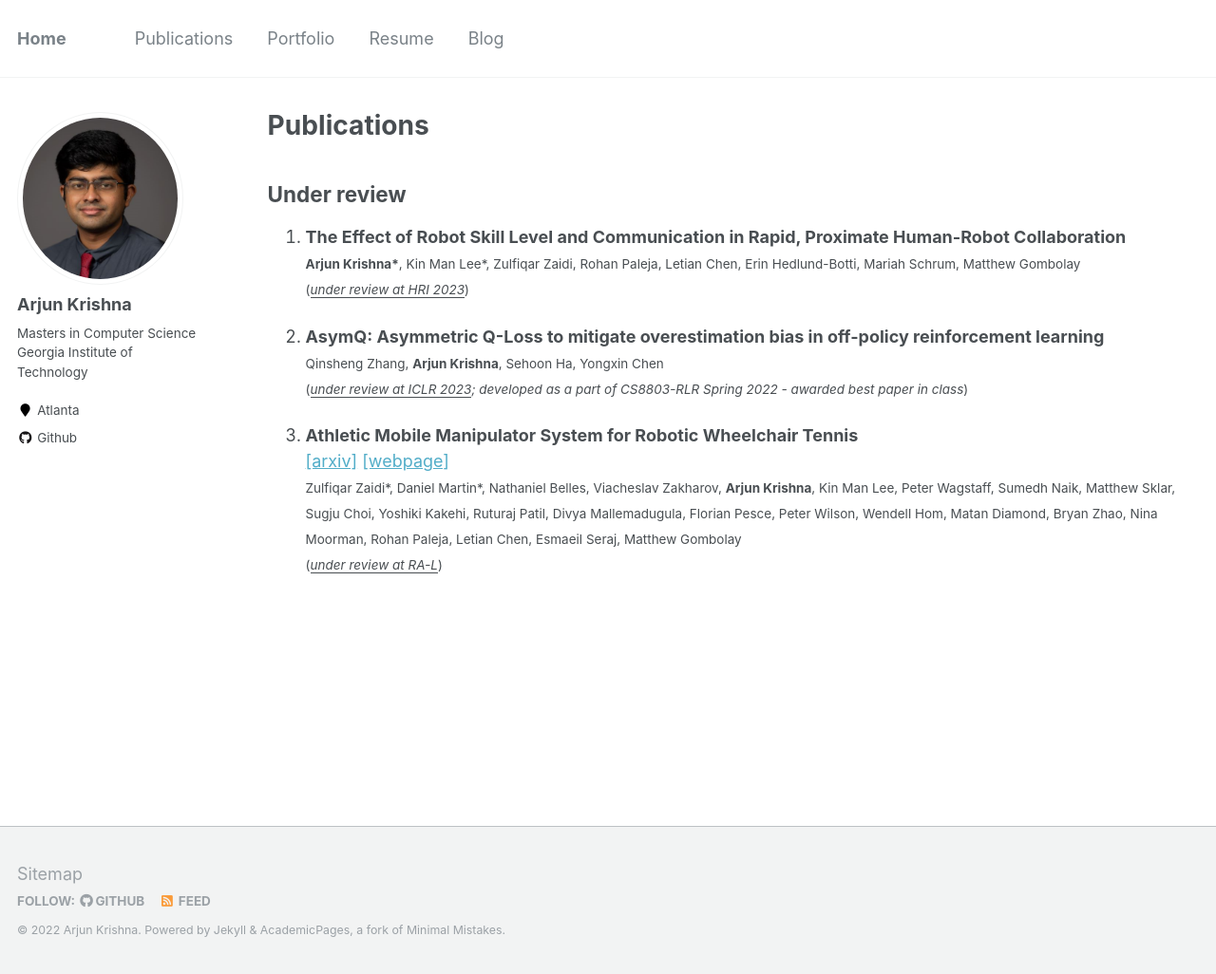
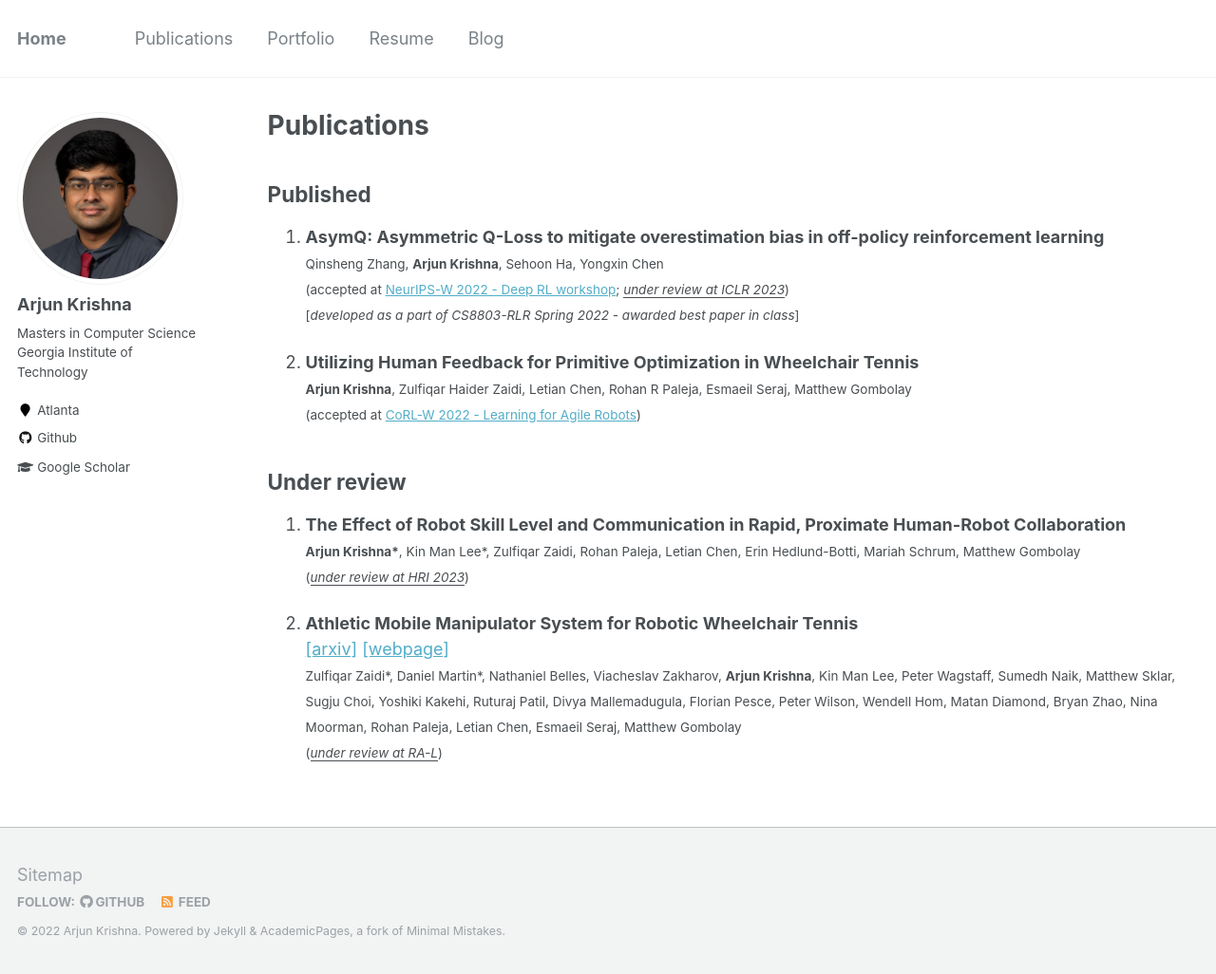
Before and after one commit to arjun-krishna/arjun-krishna.github.io, a Jekyll site: the page built from _pages/publications.md, in a window 1280 px wide and 1026 px high. Shown: the whole window at 95% size. Built offline with Jekyll 4.4.1, drawn with Linux system fonts in a browser that asks for light colours.

Commit message:
update pubs

```diff
--- a/_config.yml
+++ b/_config.yml
@@ -86,7 +86,7 @@ author:
   location         : "Atlanta"
   employer         :
   pubmed           :
-  googlescholar    : #
+  googlescholar    : https://scholar.google.com/citations?user=XsYoY2QAAAAJ&hl=en #
   email            :
   researchgate     :  # example: "https://www.researchgate.net/profile/yourprofile"
   uri              :
--- a/_pages/publications.md
+++ b/_pages/publications.md
@@ -5,22 +5,27 @@ permalink: /publications/
 author_profile: true
 ---
 
+## Published
+
+1. <b>AsymQ: Asymmetric Q-Loss to mitigate overestimation bias in off-policy reinforcement learning</b><br/>
+  <small>Qinsheng Zhang, <b>Arjun Krishna</b>, Sehoon Ha, Yongxin Chen<br/>
+  (accepted at <a href="https://sites.google.com/view/deep-rl-workshop-neurips-2022/">NeurIPS-W 2022 - Deep RL workshop</a>; <i><u>under review at ICLR 2023</u></i>)<br/>
+  [<i>developed as a part of CS8803-RLR Spring 2022 - awarded best paper in class</i>]</small>
+
+2. <b>Utilizing Human Feedback for Primitive Optimization in Wheelchair Tennis</b><br/>
+   <small><b>Arjun Krishna</b>, Zulfiqar Haider Zaidi, Letian Chen, Rohan R Paleja, Esmaeil Seraj, Matthew Gombolay<br/>
+   (accepted at <a href="https://www.agilerobotscorl2022.com/">CoRL-W 2022 - Learning for Agile Robots</a>)</small>
+
 ## Under review
 
 1. <b>The Effect of Robot Skill Level and Communication in Rapid, Proximate Human-Robot Collaboration</b><br/>
    <small><b>Arjun Krishna\*</b>, Kin Man Lee\*, Zulfiqar Zaidi, Rohan Paleja, Letian Chen, Erin Hedlund-Botti, Mariah Schrum, Matthew Gombolay<br/>
   (<i><u>under review at HRI 2023</u></i>)</small>
 
-2. <b>AsymQ: Asymmetric Q-Loss to mitigate overestimation bias in off-policy reinforcement learning</b><br/>
-  <small>Qinsheng Zhang, <b>Arjun Krishna</b>, Sehoon Ha, Yongxin Chen<br/>
-  (<i><u>under review at ICLR 2023</u>; developed as a part of CS8803-RLR Spring 2022 - awarded best paper in class</i>)</small>
-
-3. <b>Athletic Mobile Manipulator System for Robotic Wheelchair Tennis</b> <br/>
+2. <b>Athletic Mobile Manipulator System for Robotic Wheelchair Tennis</b> <br/>
    [[arxiv]](https://arxiv.org/abs/2210.02517v1) [[webpage]](https://core-robotics-lab.github.io/Wheelchair-Tennis-Robot/) <br/>
    <small>Zulfiqar Zaidi\*, Daniel Martin\*, Nathaniel Belles, Viacheslav Zakharov, <b>Arjun Krishna</b>, Kin Man Lee, Peter Wagstaff, Sumedh Naik, Matthew Sklar, Sugju Choi, Yoshiki Kakehi, Ruturaj Patil, Divya Mallemadugula, Florian Pesce, Peter Wilson, Wendell Hom, Matan Diamond, Bryan Zhao, Nina Moorman, Rohan Paleja, Letian Chen, Esmaeil Seraj, Matthew Gombolay <br/>
    (<i><u>under review at RA-L</u></i>)</small>
-
-
 
 
 {% if author.googlescholar %}
```
Also changed, not shown: _pages/about.md (+3 -3 lines).
